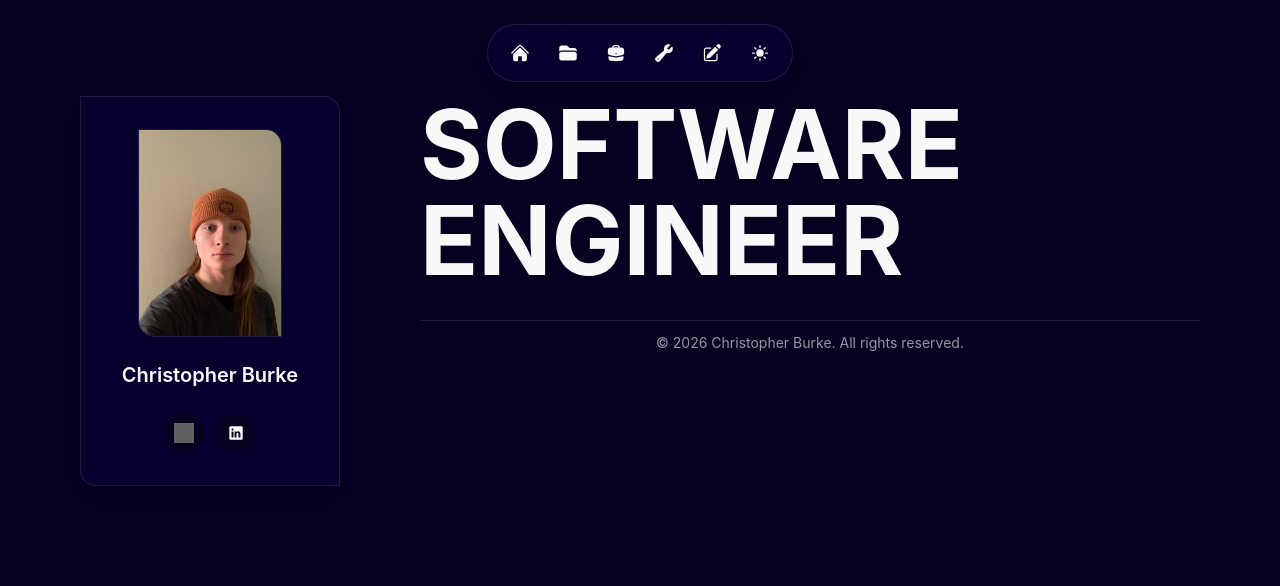
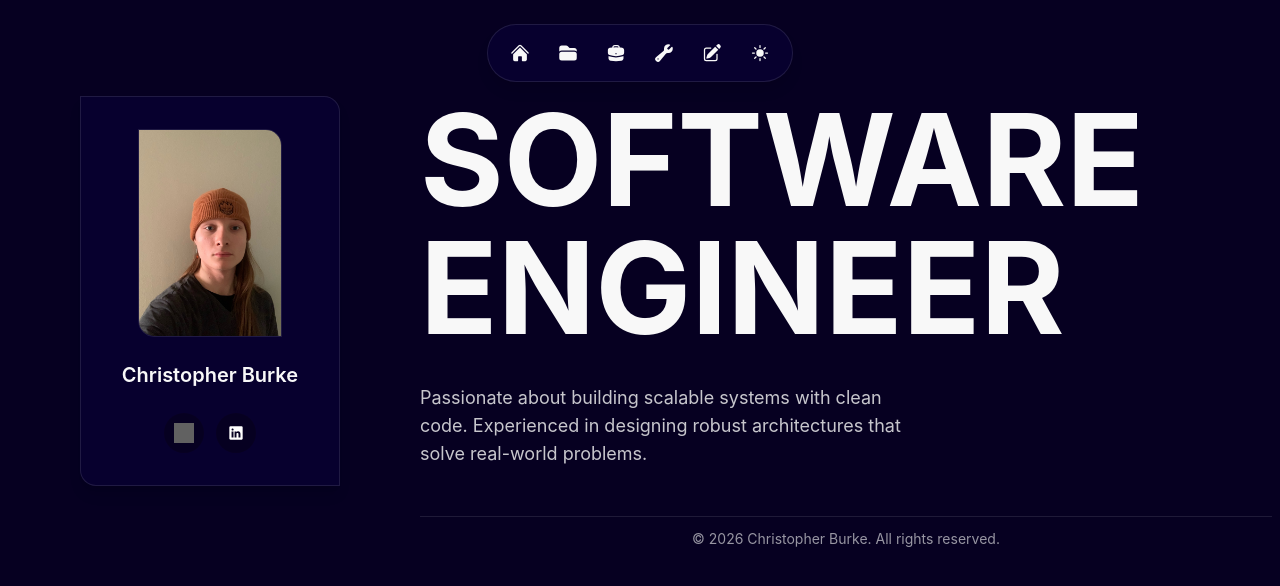
Before and after one commit to cburke6897/Portfolio, a React (Vite) app: page / in a window 1280 px wide. Shown: the top 586 px of the page. Built offline with nearby package versions, Linux system fonts and the light colour scheme; grey boxes are pictures that could not be loaded.

Commit message:
Adds summary

```diff
--- a/src/pages/Home.jsx
+++ b/src/pages/Home.jsx
@@ -14,9 +14,12 @@ export default function Home() {
           </aside>
 
           <main>
-            <h1 className="text-6xl md:text-7xl lg:text-8xl font-bold text-text-light dark:text-text-dark mb-8">
+            <h1 className="text-7xl md:text-8xl lg:text-9xl font-bold text-text-light dark:text-text-dark mb-8 pr-32">
               SOFTWARE ENGINEER
             </h1>
+            <p className="text-base md:text-lg text-text-light/80 dark:text-text-dark/80 max-w-2xl mb-12 pr-40">
+              Passionate about building scalable systems with clean code. Experienced in designing robust architectures that solve real-world problems.
+            </p>
             <Footer />
           </main>
         </div>
```
